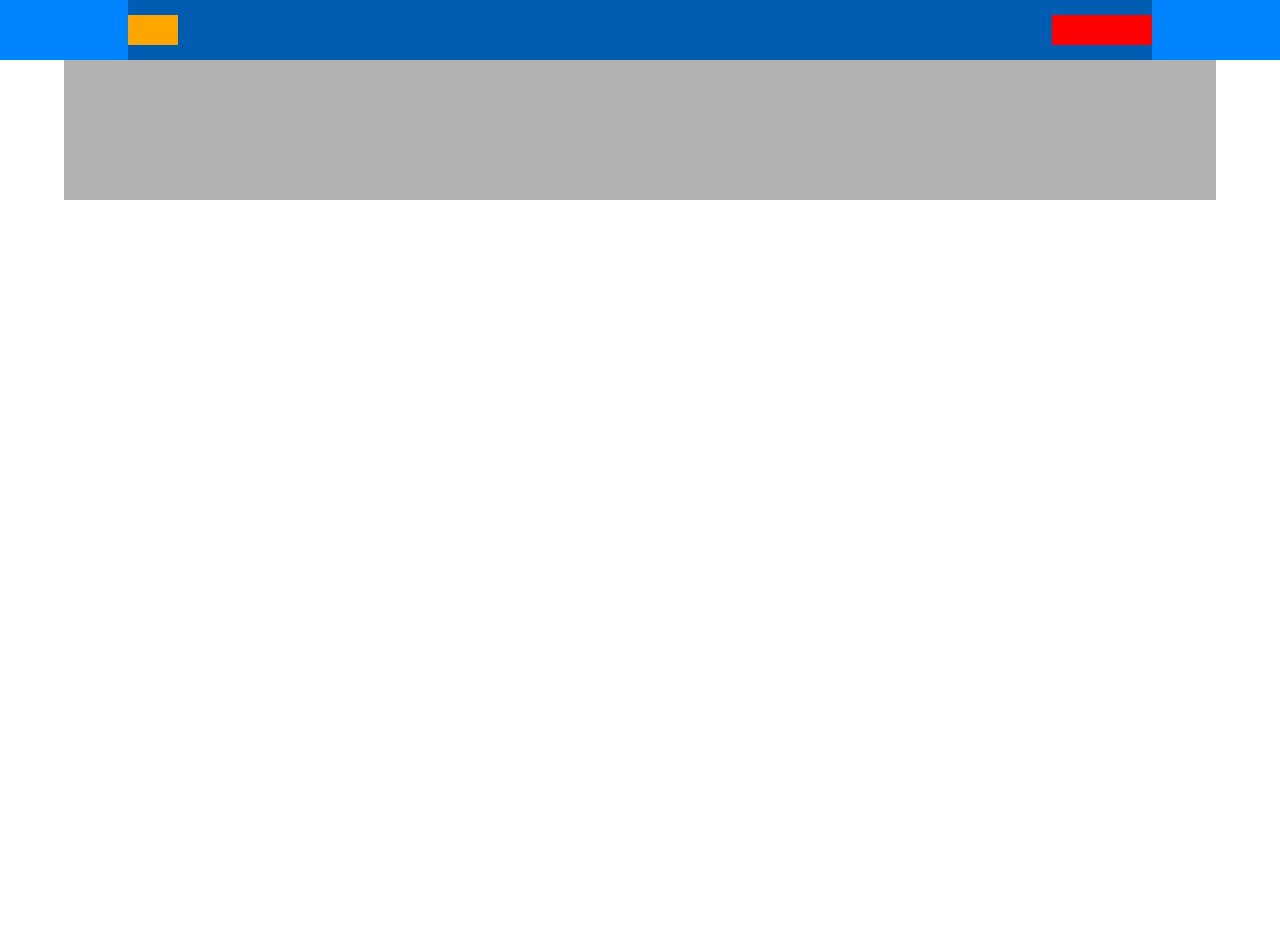
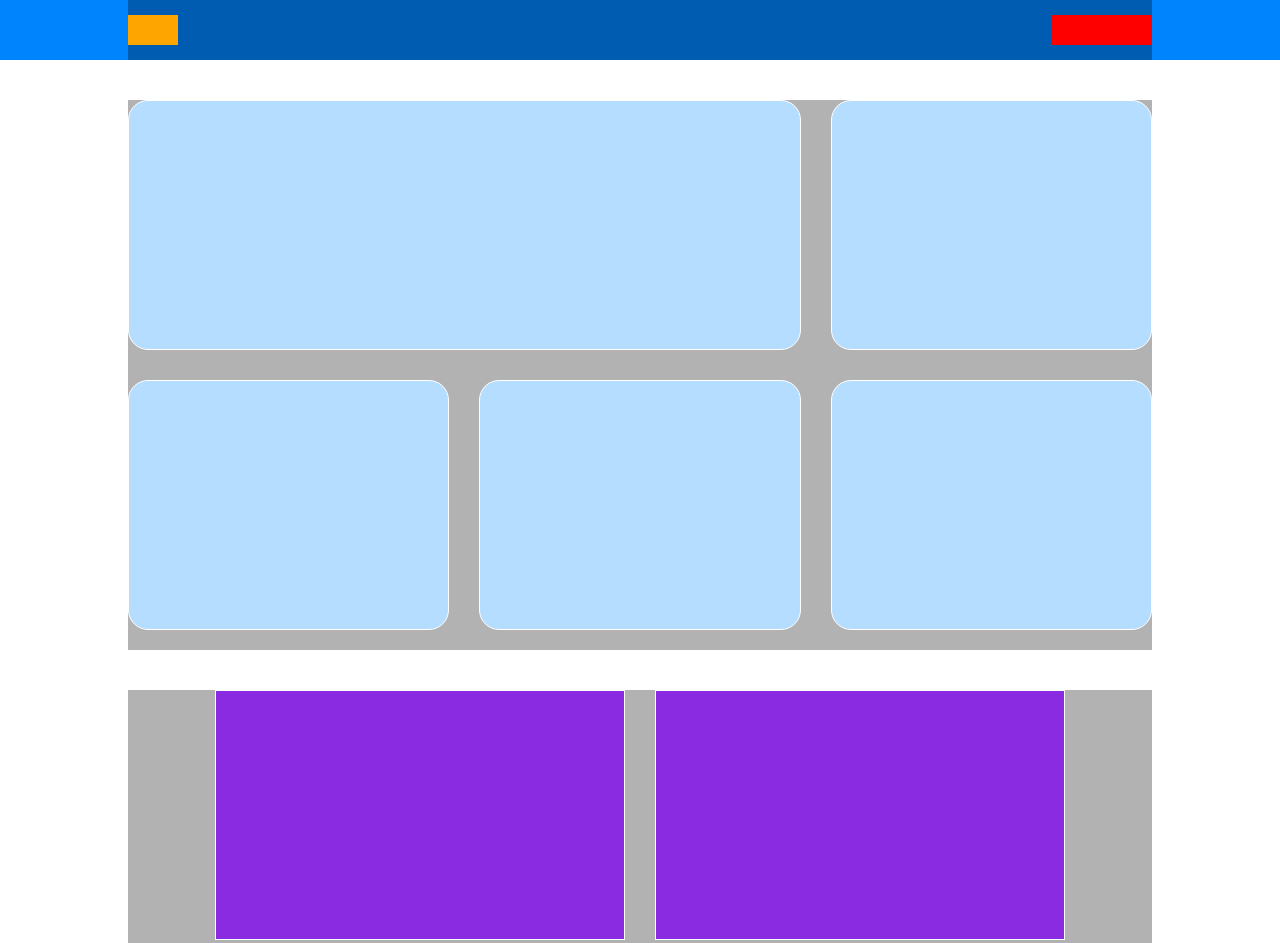
Before and after one commit to alessandraspalla/htmlcss-responsive-layout, a plain HTML site: page index.html in a window 1280 px wide. Shown: the top 943 px of the page. Before the commit the page ends 800 px from the top, so only its background shows below. Drawn offline with Linux system fonts and the light colour scheme.

Commit message:
planning section macrostruttura responsive

```diff
--- a/css/style.css
+++ b/css/style.css
@@ -12,10 +12,15 @@
 }
 
 
-/* header */
+/* HEADER */
 header {
+    width: 100%;
     height: 60px;
     background-color: #0084fd;
+    position: fixed;
+    top: 0;
+    left: 0;
+    z-index: 999;
 }
 
 header .container {
@@ -31,10 +36,6 @@
 
     /* versione desktop */
     @media screen and (min-width:1024px) {
-        header .container {
-            width: 80%;
-        }
-
         #tabletnav {
             display: block;
         }
@@ -44,6 +45,72 @@
         }
     }
 
+
+/* MAIN GENERAL STYLE */
+section {
+    padding-top: 40px;
+}
+
+.card {
+    margin-bottom: 20px;
+}
+
+/* DEVELOPER SECTION */
+#devsection .container {
+    margin-top: 60px;
+}
+
+#devsection .card {
+    background-color: #b5ddff;
+    border-radius: 20px;
+}
+
+
+    /* versione tablet */
+    @media screen and (min-width:768px) {
+        #devsection .container {
+            display: flex;
+            justify-content: space-between;
+            flex-wrap: wrap;
+            gap: 10px;
+        }
+
+        #devsection .card {
+            width: calc((100% / 3) - 20px);
+        }
+
+        #devsection .card.big {
+            width: calc((100% / 3 * 2) - 10px);
+        }
+    }
+
+
+/* PLANNING SECTION */
+
+
+    /* versione desktop */
+    @media screen and (min-width:1024px) {
+        #planningsection .container {
+            display: flex;
+            justify-content: center;
+            gap: 30px;
+        }
+
+        #planningsection .card {
+            width: 40%;
+        }
+    }
+
+
+
+
+/* VERSIONE DESKTOP GENERALI */
+@media screen and (min-width:1024px) {
+    .container {
+        width: 80%;
+    }
+
+}
 
 
 
@@ -70,3 +137,9 @@
     height: 30px;
     background-color: red;
 }
+
+.card {
+    min-height: 250px;
+    background-color: blueviolet;
+    border: 1px solid white;
+}
--- a/index.html
+++ b/index.html
@@ -35,16 +35,43 @@
     <!-- contenuto principale -->
     <main>
         <!-- developer -->
-        <section>
+        <section id="devsection">
             <div class="container">
+                <div class="card big">
 
+                </div>
+
+                <div class="card">
+
+                </div>
+
+                <div class="card">
+
+                </div>
+
+                <div class="card">
+
+                </div>
+
+                <div class="card">
+
+                </div>
             </div>
         </section>
 
         <!-- planning -->
-        <section>
+        <section id="planningsection">
             <div class="container">
 
+                <!-- element -->
+                <div class="card">
+
+                </div>
+
+                <!-- element -->
+                <div class="card">
+
+                </div>
             </div>
         </section>
 
```
